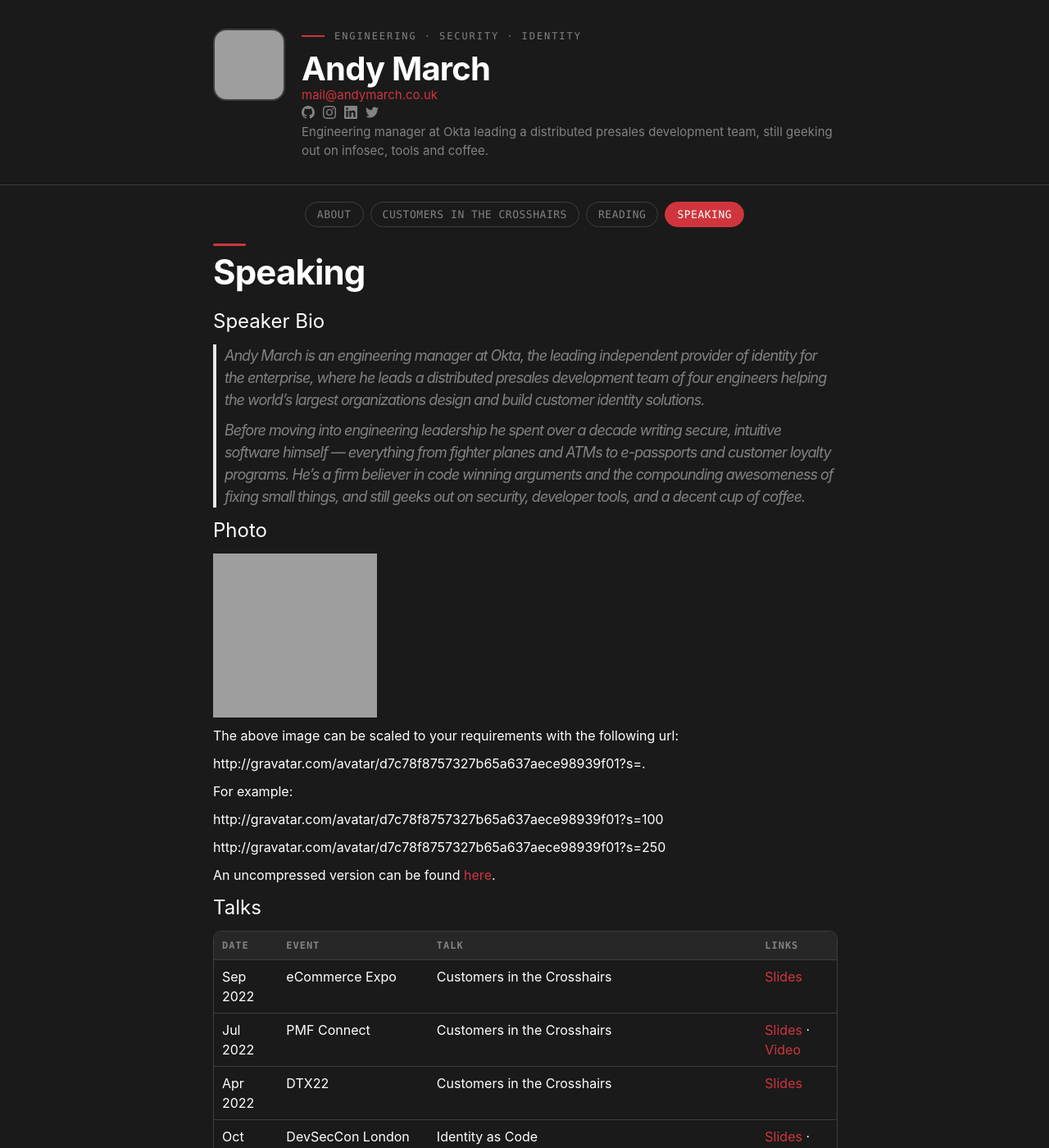
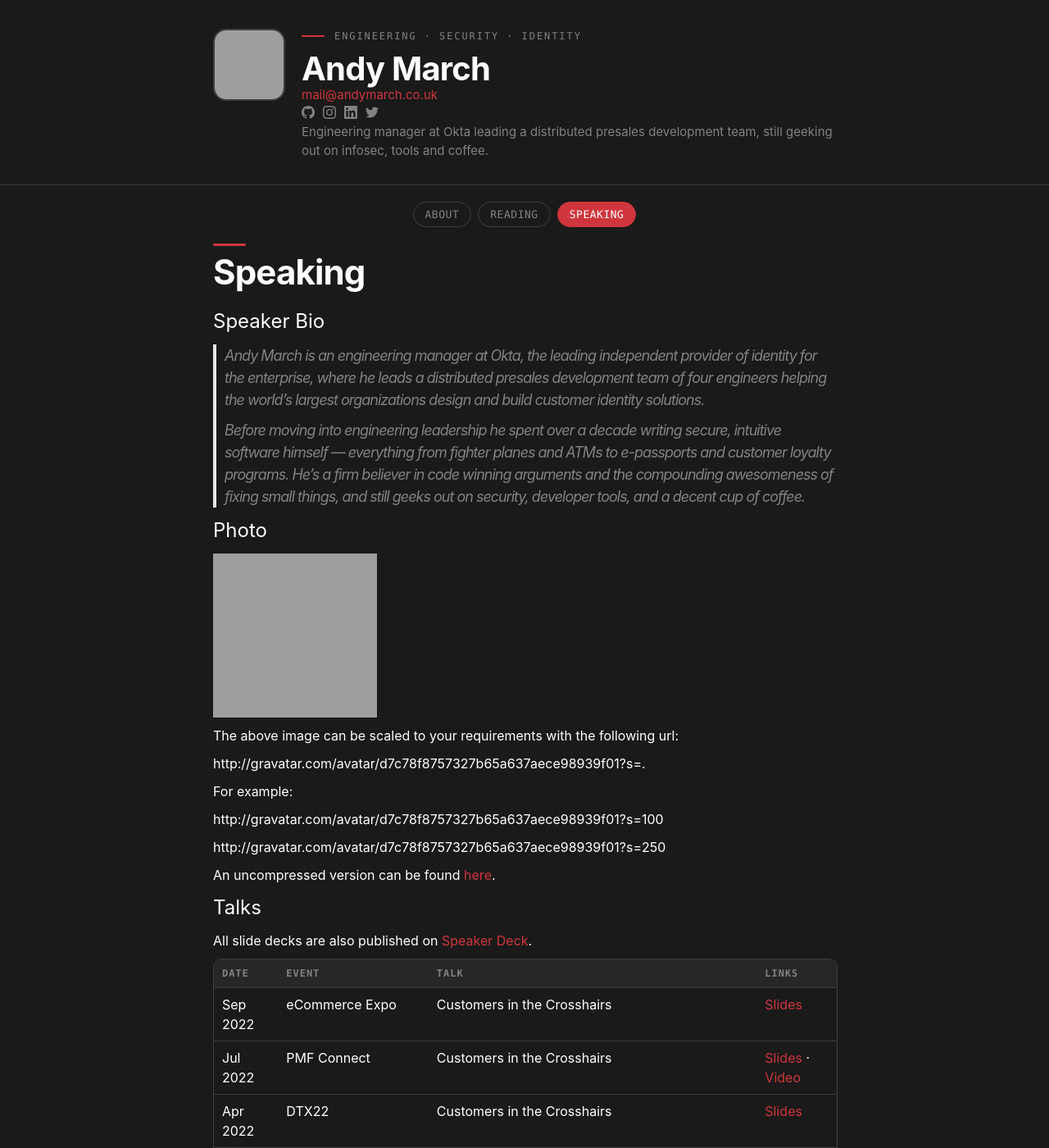
Before and after one commit to andymarch/andymarch.github.io, a Jekyll site: the page built from speaking.markdown, in a window 1280 px wide and 1400 px high. Shown: the whole window at 82% size. Built offline with Jekyll 4.4.1, drawn with Linux system fonts in a browser that asks for light colours; part of the change alters nothing that is shown; grey boxes are pictures that could not be loaded.

Commit message:
Fold Customers in the Crosshairs into Speaking, link Speaker Deck profile
It was showing up as its own top-level nav item even though it's really
just one of the talks already listed in the Speaking page's talks table
(it appears there five times, each linking to its own Speaker Deck
slides). Nav now uses an explicit header_pages list instead of every
titled page, so one-off talk abstract pages don't leak into it — the
page itself is untouched and still resolves for the two posts that link
to it directly.

Also add a link to the general https://speakerdeck.com/andymarch profile
above the talks table.

Co-Authored-By: Claude Sonnet 5 <noreply@anthropic.com>
Claude-Session: https://claude.ai/code/session_01RrsMWVrQMKGk7KcLJSwxGt

```diff
--- a/_config.yml
+++ b/_config.yml
@@ -33,6 +33,13 @@ github_username:  andymarch
 linkedin_username: andymarch
 instagram_username: _andymarch_
 image: /assets/img/og-image.jpg
+
+# Explicit nav — otherwise every page with a title (including one-off talk
+# abstract pages like /customersinthecrosshairs/) would show up in the nav.
+header_pages:
+  - about.markdown
+  - reading.markdown
+  - speaking.markdown
 
 # Build settings
 plugins:
--- a/speaking.markdown
+++ b/speaking.markdown
@@ -29,6 +29,8 @@ An uncompressed version can be found [here](/assets/img/andymarch-speakerheadsho
 
 # Talks
 
+All slide decks are also published on [Speaker Deck](https://speakerdeck.com/andymarch).
+
 {% assign sorted_talks = site.data.talks | sort: "date" | reverse %}
 <div class="table-wrap">
 <table class="talks-table">
```
